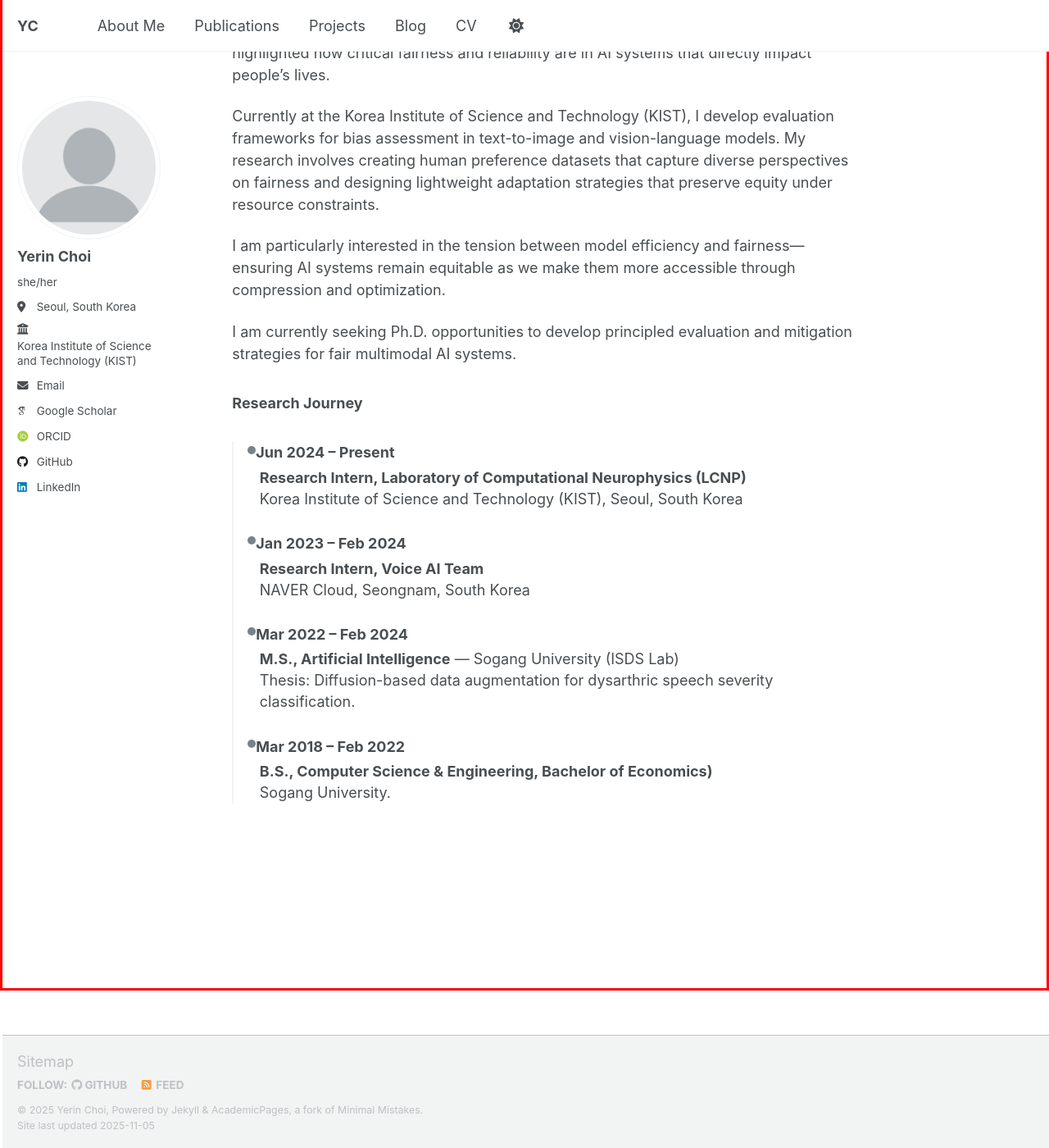
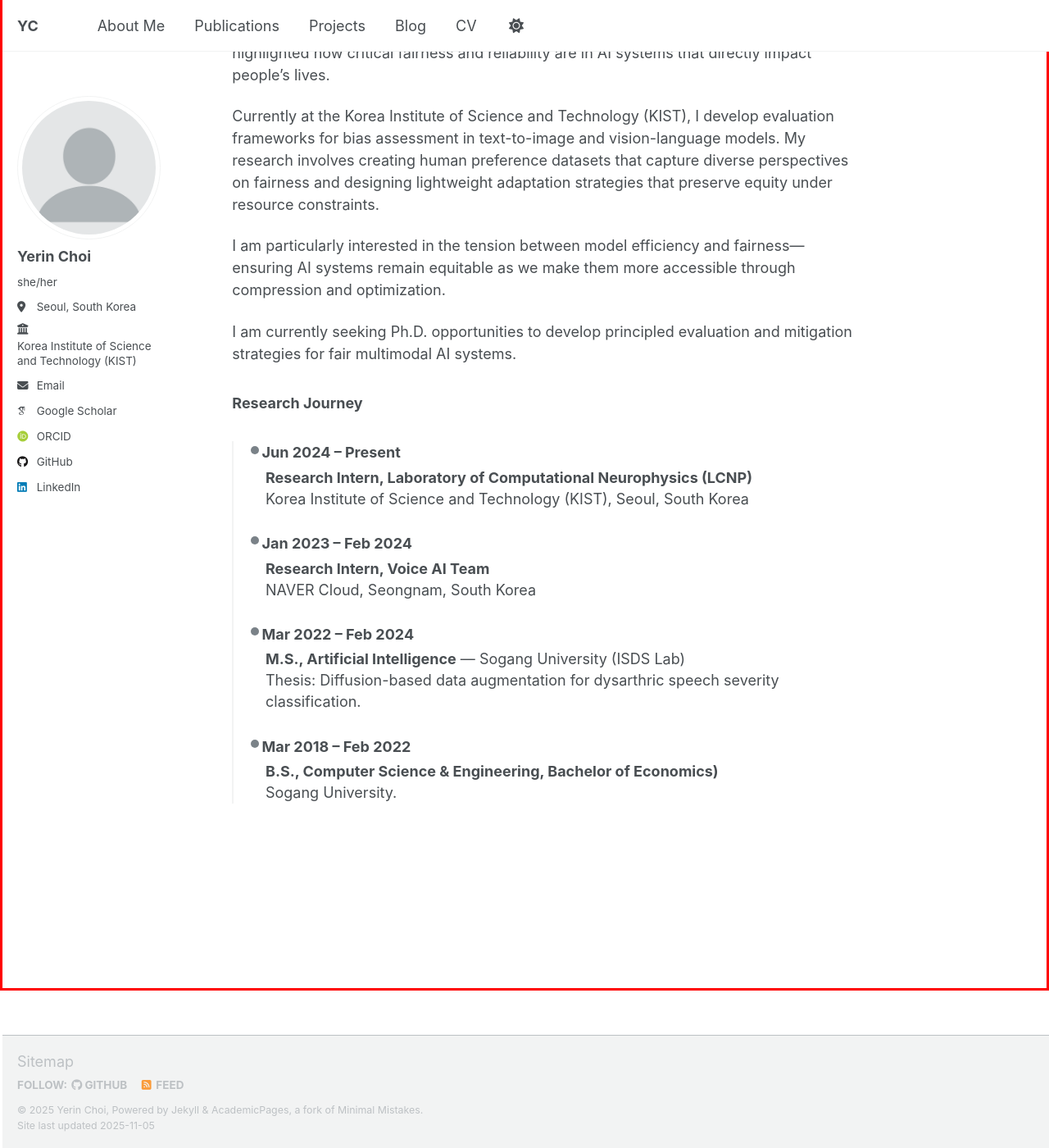
Before and after one commit to lakahaga/lakahaga.github.io, a Jekyll site: the page built from _pages/about.md, in a window 1280 px wide and 1400 px high, scrolled down 252 px. Shown: the whole window at 82% size. Built offline with Jekyll 4.4.1, drawn with Linux system fonts in a browser that asks for light colours; some web fonts are replaced; a script that is not in the unit is left out.

Commit message:
Update custom.scss

```diff
--- a/_sass/custom.scss
+++ b/_sass/custom.scss
@@ -13,7 +13,7 @@
 .timeline {
   position: relative;
   margin: 2em 0;
-  padding-left: 1.5em;
+  padding-left: 1.9em;
   border-left: 2px solid var(--global-border-color);
 }
 
@@ -25,7 +25,7 @@
 .timeline-item::before {
   content: "";
   position: absolute;
-  left: -0.55em;
+  left: -0.75em;
   top: 0.3em;
   width: 10px;
   height: 10px;
```
